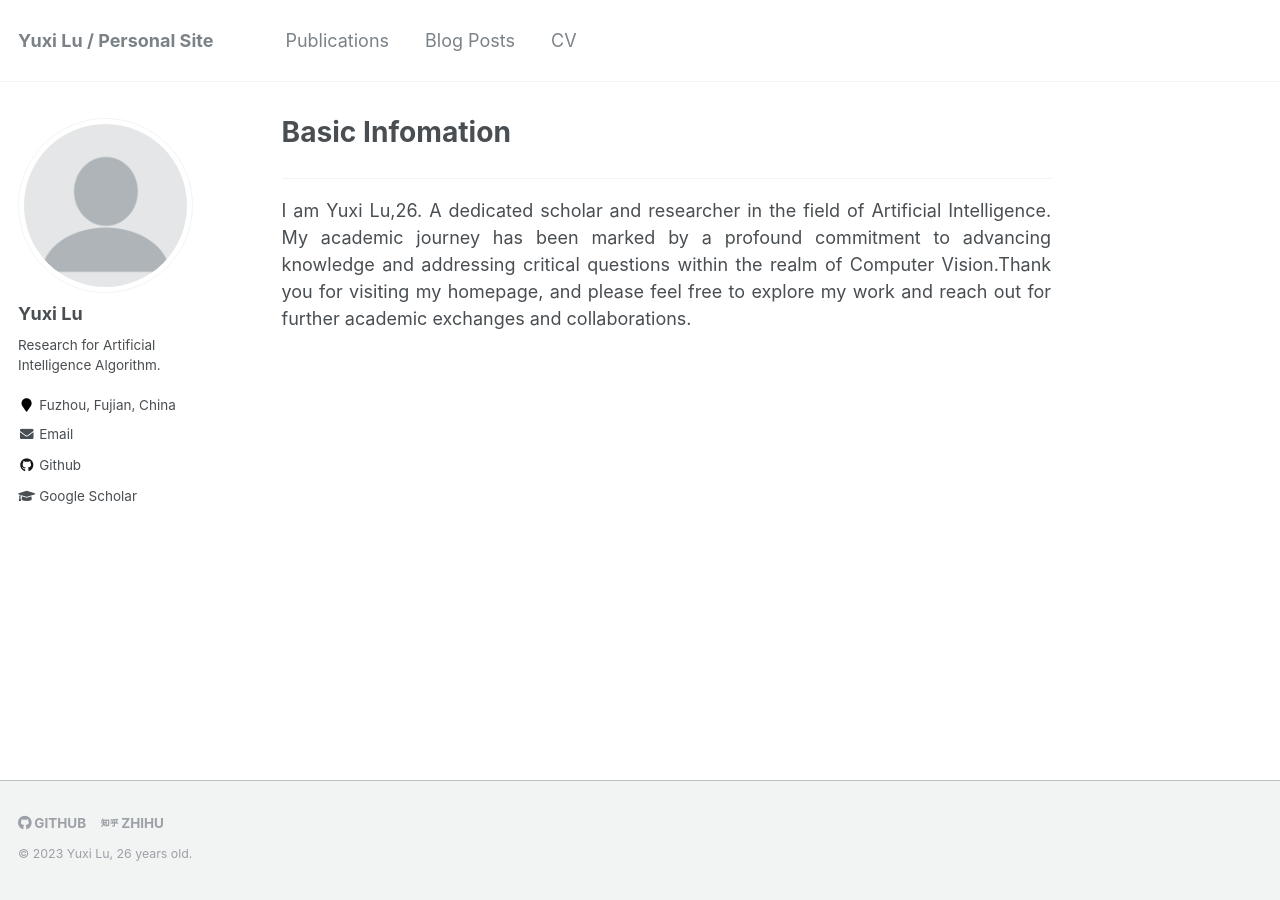
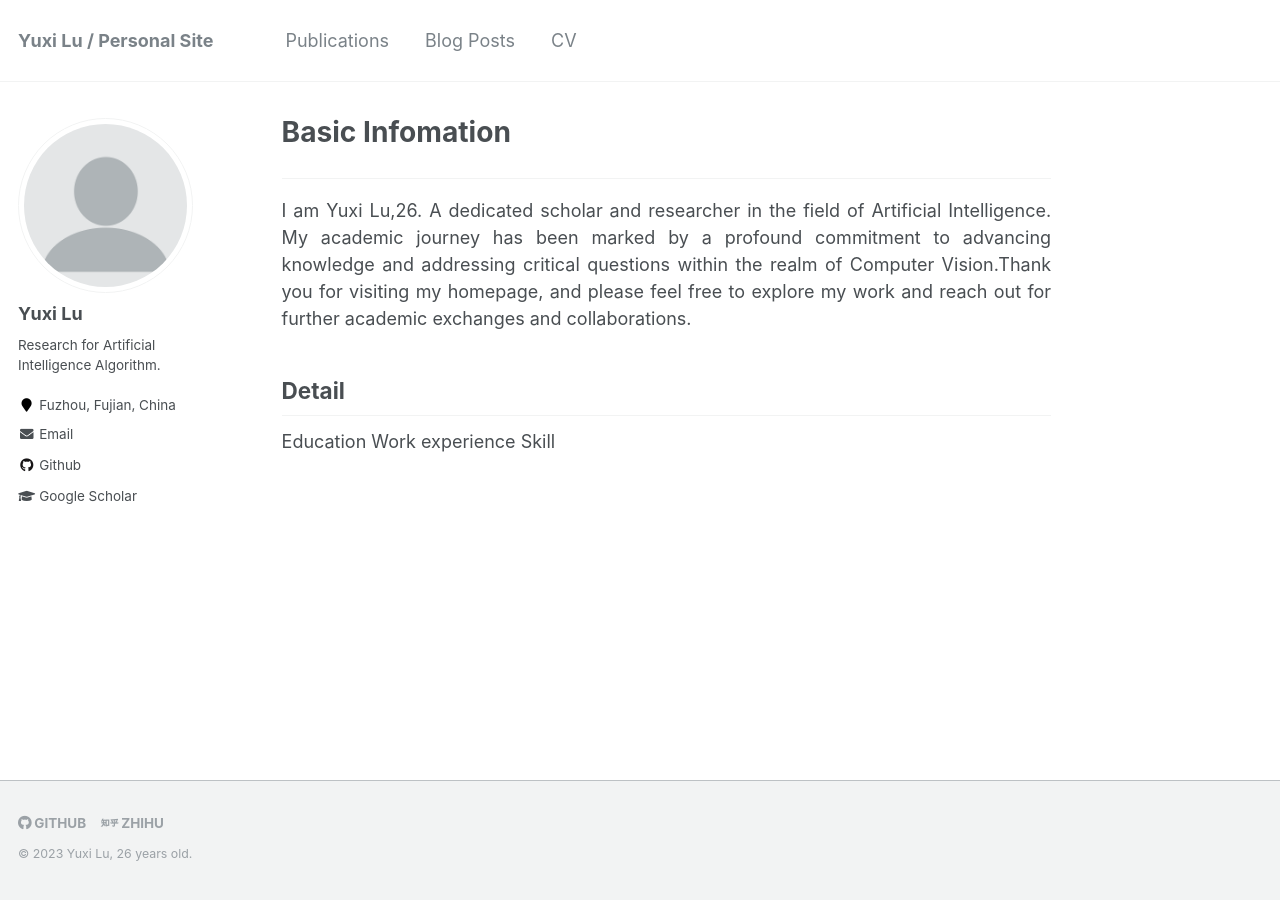
Before and after one commit to divided7/divided7.github.io, a Jekyll site: the page built from _pages/about.md, in a window 1280 px wide. Built offline with Jekyll 4.4.1, drawn with Linux system fonts in a browser that asks for light colours.

Commit message:
Update about.md

```diff
--- a/_pages/about.md
+++ b/_pages/about.md
@@ -9,8 +9,9 @@ redirect_from:
 ---
 
 ---
+<div style="text-align: justify;">I am Yuxi Lu,26. A dedicated scholar and researcher in the field of Artificial Intelligence. My academic journey has been marked by a profound commitment to advancing knowledge and addressing critical questions within the realm of Computer Vision.Thank you for visiting my homepage, and please feel free to explore my work and reach out for further academic exchanges and collaborations.</div>
 
-
-
-
-<div style="text-align: justify;">I am Yuxi Lu,26. A dedicated scholar and researcher in the field of Artificial Intelligence. My academic journey has been marked by a profound commitment to advancing knowledge and addressing critical questions within the realm of Computer Vision.Thank you for visiting my homepage, and please feel free to explore my work and reach out for further academic exchanges and collaborations.</div>
+## Detail
+Education
+Work experience
+Skill
```
